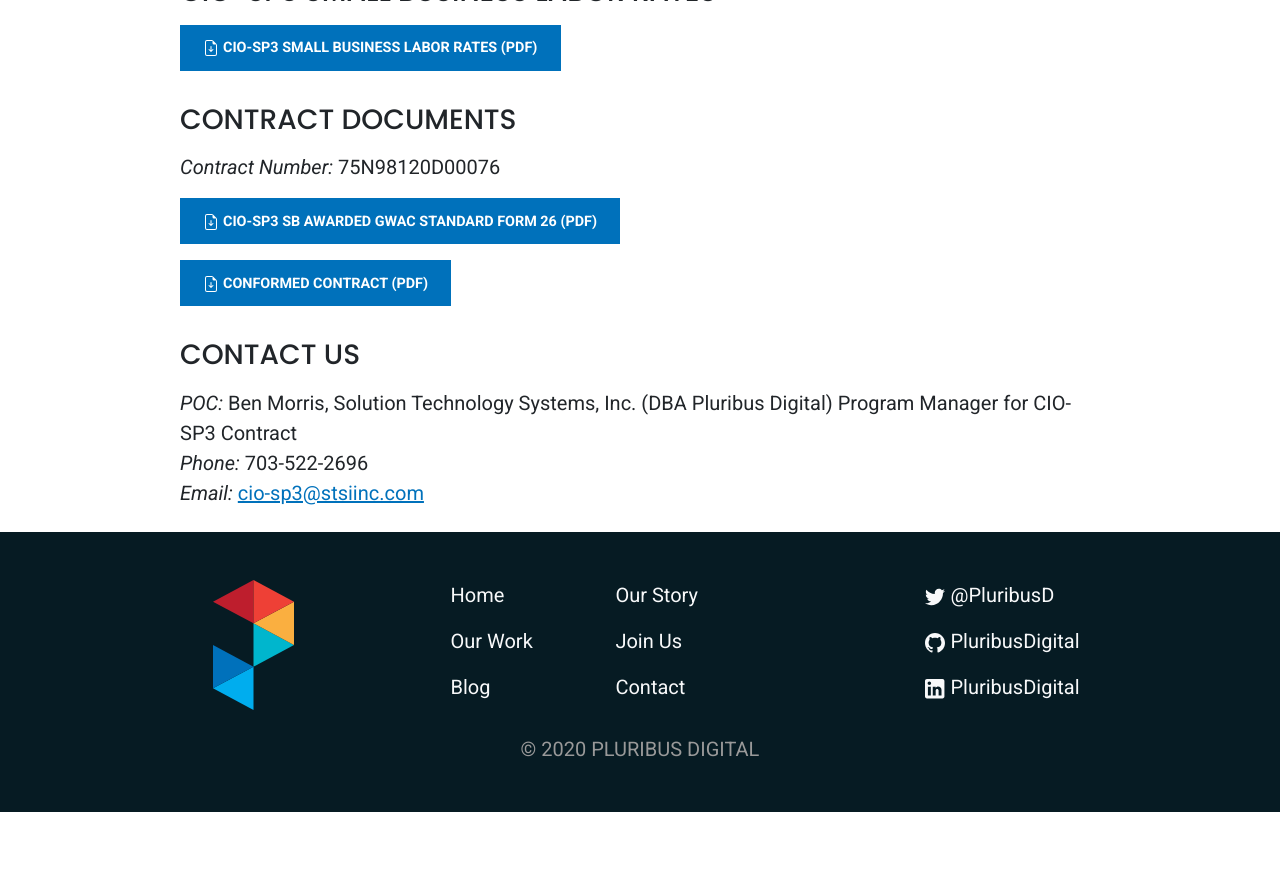
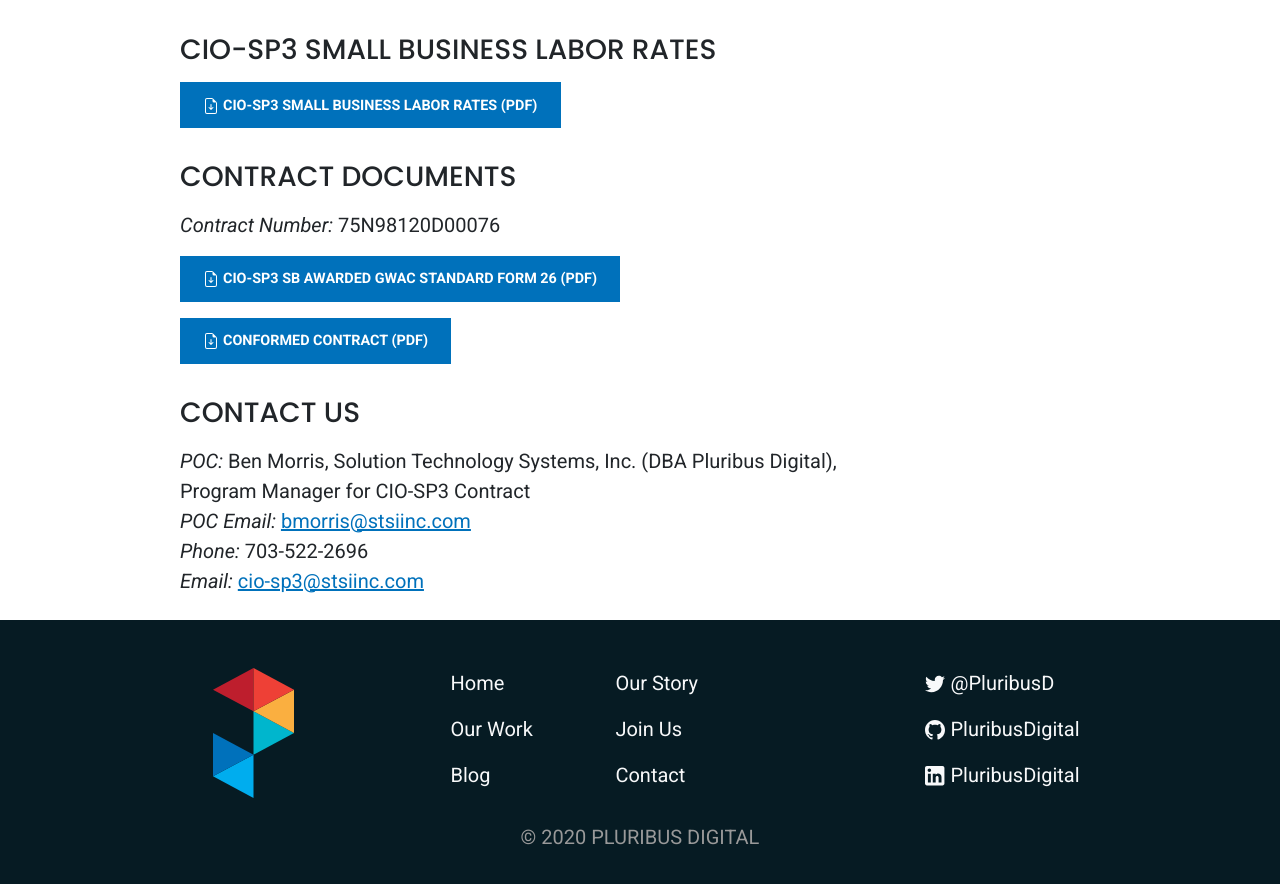
Before and after one commit to PluribusDigital/pluribusdigital-com, a Jekyll site: the page built from content/work/contract_vehicles/cio_sp3.md, in a window 1280 px wide and 900 px high, scrolled down 2287 px. Shown: the top 884 px of the window. Built offline with Jekyll 4.4.1, drawn with Linux system fonts in a browser that asks for light colours; before the commit the page ends 3099 px from its top, so only the background shows below that; some of the changed text lies outside the part shown.

Commit message:
Sp3 content updates (#16)
* reflect STSI consistent name

* point to new files

* Edits per NITAAC request, Use 3 pg SF26 vs 1 pg

```diff
--- a/content/work/contract_vehicles/cio_sp3.md
+++ b/content/work/contract_vehicles/cio_sp3.md
@@ -62,6 +62,7 @@
 
 ### Contact Us
 
-_POC:_ Ben Morris, Solution Technology Systems, Inc. (DBA Pluribus Digital) Program Manager for CIO-SP3 Contract <br />
+_POC:_ Ben Morris, Solution Technology Systems, Inc. (DBA Pluribus Digital),<br /> Program Manager for CIO-SP3 Contract <br />
+_POC Email:_ [bmorris@stsiinc.com](mailto:bmorris@stsiinc.com)<br />
 _Phone:_  703-522-2696 <br />
 _Email:_ [cio-sp3@stsiinc.com](mailto:cio-sp3@stsiinc.com)
```
Also changed, not shown: other parts of content/work/contract_vehicles/cio_sp3.md (+1 -1 lines), 1 other file.
